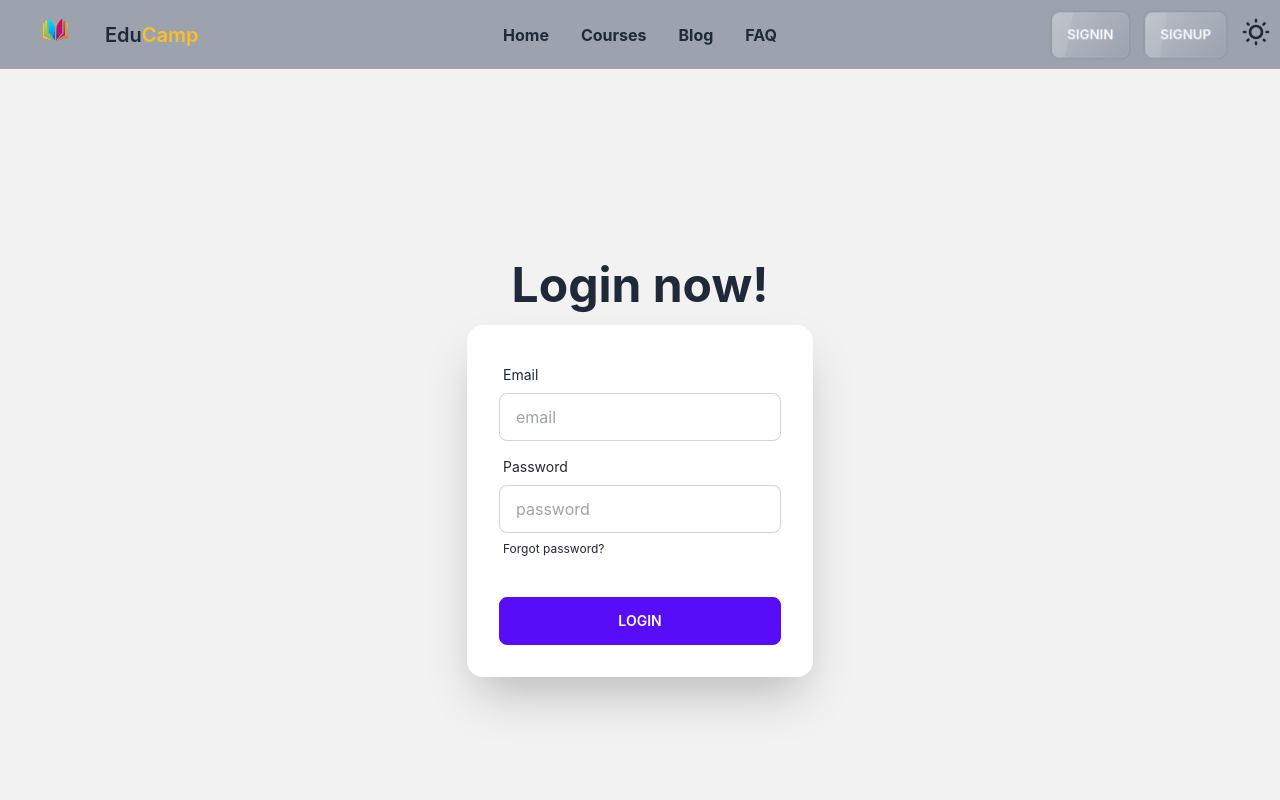
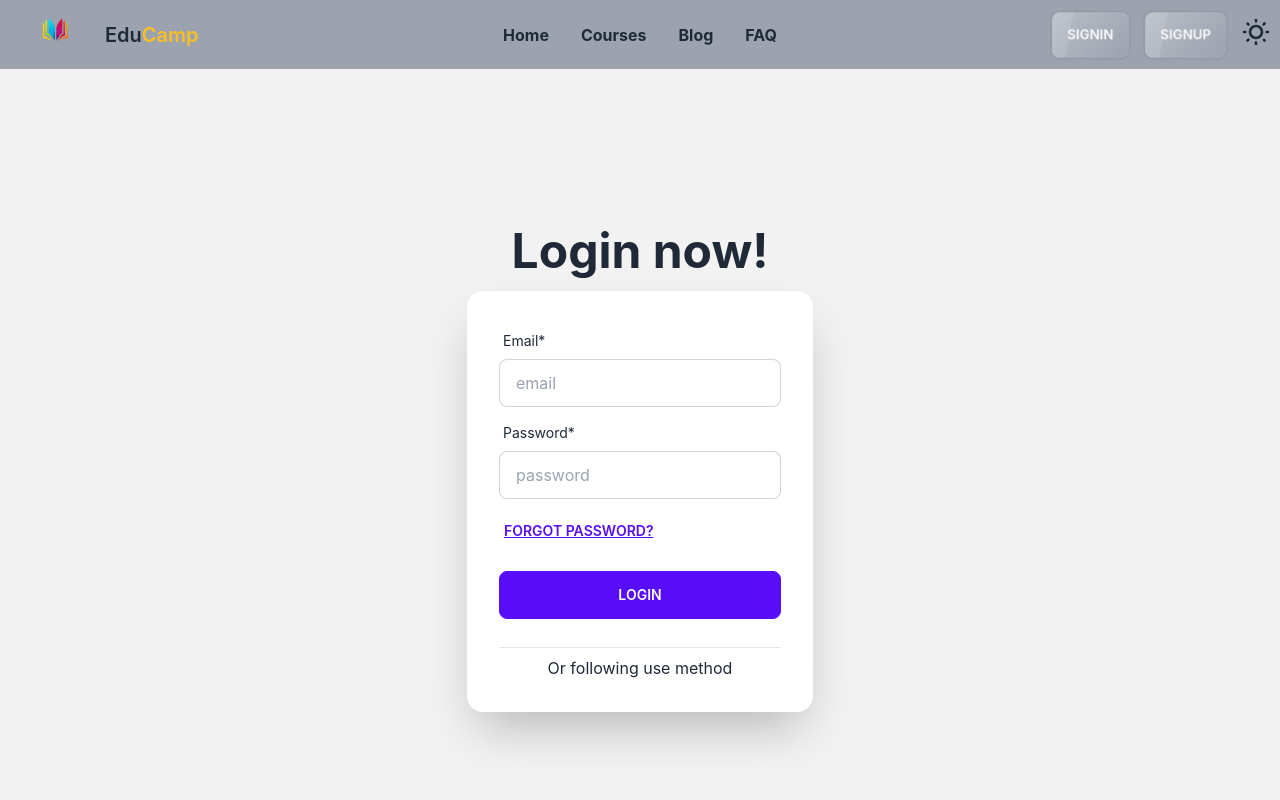
Before and after one commit to mizanor21/learning_platform-Educational_web, a React (Create React App) app: page /signin in a window 1280 px wide. Shown: the top 800 px of the page. Built offline with nearby package versions, Linux system fonts and the light colour scheme.

Commit message:
forgot password method added

```diff
--- /dev/null
+++ b/src/Contexts/UserContext.js
@@ -0,0 +1,28 @@
+import React from 'react';
+import { createContext } from 'react';
+import { createUserWithEmailAndPassword, getAuth, sendPasswordResetEmail, signInWithEmailAndPassword } from 'firebase/auth'
+import app from '../firebase/firebase.config';
+
+export const AuthContext = createContext();
+const auth = getAuth(app)
+
+const UserContext = ({ children }) => {
+
+    const signupWithEmailAndPassword = (email, password) => {
+        return createUserWithEmailAndPassword(auth, email, password)
+    }
+    const signinEmailAndPassword = (email, password) => {
+        return signInWithEmailAndPassword(auth, email, password)
+    }
+    const forgotPassword = (email) => {
+        return sendPasswordResetEmail(auth, email)
+    }
+    const authInfo = { signupWithEmailAndPassword, signinEmailAndPassword, forgotPassword };
+    return (
+        <AuthContext.Provider value={authInfo}>
+            {children}
+        </AuthContext.Provider>
+    );
+};
+
+export default UserContext;
--- a/src/components/Home/Home.js
+++ b/src/components/Home/Home.js
@@ -1,9 +1,21 @@
 import React from 'react';
+import { Link } from 'react-router-dom';
 
 const Home = () => {
     return (
         <div>
-            this is home page
+            <div className="hero min-h-screen" style={{ backgroundImage: `url("https://placeimg.com/1000/800/arch")` }}>
+                <div className="hero-overlay bg-opacity-60"></div>
+                <div className="hero-content text-center text-neutral-content">
+                    <div className="max-w-md">
+                        <h1 className="mb-5 text-5xl font-bold">Hello there</h1>
+                        <p className="mb-5">Provident cupiditate voluptatem et in. Quaerat fugiat ut assumenda excepturi exercitationem quasi. In deleniti eaque aut repudiandae et a id nisi.</p>
+                        <Link to={'/courses'}>
+                            <button className="btn glass">All Courses</button>
+                        </Link>
+                    </div>
+                </div>
+            </div>
         </div>
     );
 };
--- a/src/components/Signin/Signin.js
+++ b/src/components/Signin/Signin.js
@@ -1,7 +1,50 @@
 import React from 'react';
+import { useState } from 'react';
+import { useContext } from 'react';
+import { Link } from 'react-router-dom';
+import { AuthContext } from '../../Contexts/UserContext';
 
 const Signin = () => {
+    const [userEmail, setUserEmail] = useState(null)
+    const { signinEmailAndPassword, forgotPassword } = useContext(AuthContext);
+
+    const handleSignIn = (event) => {
+        event.preventDefault();
+        const form = event.target;
+        const email = form.email.value;
+        const password = form.password.value;
+        // console.log(email, password);
+
+        signinEmailAndPassword(email, password)
+            .then(() => {
+                alert('Successfully login!');
+                form.reset();
+            })
+            .catch((error) => {
+                alert('error', error);
+                form.reset();
+            })
+    }
+    const handleBlur = (event) => {
+        const email = event.target.value;
+        setUserEmail(email);
+    }
+    const handleForgotPassword = () => {
+        if (!userEmail) {
+            alert('Please enter your email');
+            return;
+        }
+        forgotPassword(userEmail)
+            .then(() => {
+                alert('Please check your. Then set new password.');
+            })
+            .catch(error => {
+                const errorMessage = error.message;
+                alert(errorMessage);
+            })
+    }
     return (
+
         <div>
             <div className="hero min-h-screen bg-base-200">
                 <div className="hero-content flex-col">
@@ -9,25 +52,29 @@
                         <h1 className="text-5xl font-bold">Login now!</h1>
                     </div>
                     <div className="card flex-shrink-0 w-full max-w-sm shadow-2xl bg-base-100">
-                        <form className="card-body">
+                        <form onSubmit={handleSignIn} className="card-body">
                             <div className="form-control">
                                 <label className="label">
-                                    <span className="label-text">Email</span>
+                                    <span className="label-text">Email*</span>
                                 </label>
-                                <input type="text" placeholder="email" className="input input-bordered" />
+                                <input onBlur={handleBlur} type="email" placeholder="email" name='email' className="input input-bordered" required />
                             </div>
                             <div className="form-control">
                                 <label className="label">
-                                    <span className="label-text">Password</span>
+                                    <span className="label-text">Password*</span>
                                 </label>
-                                <input type="text" placeholder="password" className="input input-bordered" />
-                                <label className="label">
-                                    <a href="#" className="label-text-alt link link-hover">Forgot password?</a>
+                                <input type="password" placeholder="password" name='password' className="input input-bordered" required />
+                                <label className="label w-20">
+                                    <button onClick={handleForgotPassword} className="m-0 p-0 btn btn-active btn-link hover:text-red-600">Forgot password?</button>
                                 </label>
                             </div>
-                            <div className="form-control mt-6">
+                            <div className="form-control mb-5">
                                 <button className="btn btn-primary">Login</button>
                             </div>
+                            <hr />
+                            <p>Or following use method</p>
+
+
                         </form>
                     </div>
                 </div>
--- a/src/components/Signup/Signup.js
+++ b/src/components/Signup/Signup.js
@@ -1,6 +1,27 @@
 import React from 'react';
+import { useContext } from 'react';
+import { AuthContext } from '../../Contexts/UserContext';
 
 const Signup = () => {
+    const { signupWithEmailAndPassword } = useContext(AuthContext)
+    const handleSignup = (event) => {
+        event.preventDefault();
+        const form = event.target;
+        const name = form.name.value;
+        const email = form.email.value;
+        const password = form.password.value;
+
+        // console.log(name, email, password);
+        signupWithEmailAndPassword(email, password)
+            .then(() => {
+                alert('Successfully create an account!');
+                form.reset();
+            })
+            .catch(error => {
+                alert('Error ', error);
+
+            })
+    }
     return (
         <div>
             <div className="hero min-h-screen bg-base-200">
@@ -9,21 +30,25 @@
                         <h1 className="text-5xl font-bold">Signup Now!</h1>
                     </div>
                     <div className="card flex-shrink-0 w-full max-w-sm shadow-2xl bg-base-100">
-                        <form className="card-body">
+                        <form onSubmit={handleSignup} className="card-body">
                             <div className="form-control">
                                 <label className="label">
-                                    <span className="label-text">Email</span>
+                                    <span className="label-text">Name*</span>
                                 </label>
-                                <input type="text" placeholder="email" className="input input-bordered" />
+                                <input type="text" name='name' placeholder="Full name" className="input input-bordered" required />
                             </div>
                             <div className="form-control">
                                 <label className="label">
-                                    <span className="label-text">Password</span>
+                                    <span className="label-text">Email*</span>
                                 </label>
-                                <input type="text" placeholder="password" className="input input-bordered" />
+                                <input type="email" name='email' placeholder="email" className="input input-bordered" required />
+                            </div>
+                            <div className="form-control">
                                 <label className="label">
-                                    <a href="#" className="label-text-alt link link-hover">Forgot password?</a>
+                                    <span className="label-text">Password*</span>
                                 </label>
+                                <input type="password" name='password' placeholder="password" className="input input-bordered" required />
+
                             </div>
                             <div className="form-control mt-6">
                                 <button className="btn btn-primary">Signup</button>
--- a/src/index.js
+++ b/src/index.js
@@ -3,11 +3,14 @@
 import './index.css';
 import App from './App';
 import reportWebVitals from './reportWebVitals';
+import UserContext from './Contexts/UserContext';
 
 const root = ReactDOM.createRoot(document.getElementById('root'));
 root.render(
   <React.StrictMode>
-    <App />
+    <UserContext>
+      <App />
+    </UserContext>
   </React.StrictMode>
 );
 
```
Also changed, not shown: src/components/Footer/Footer.js (+8 -7 lines).
